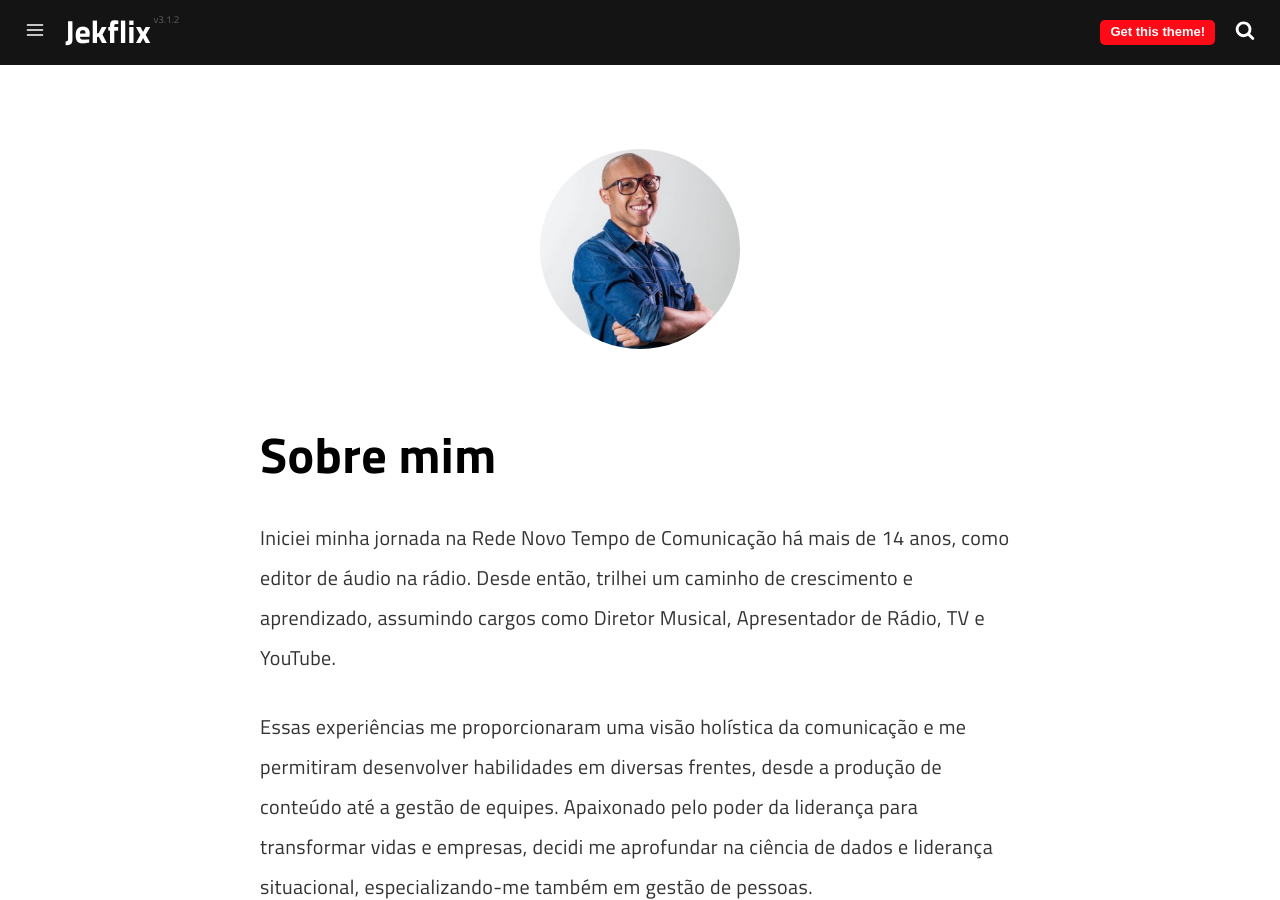
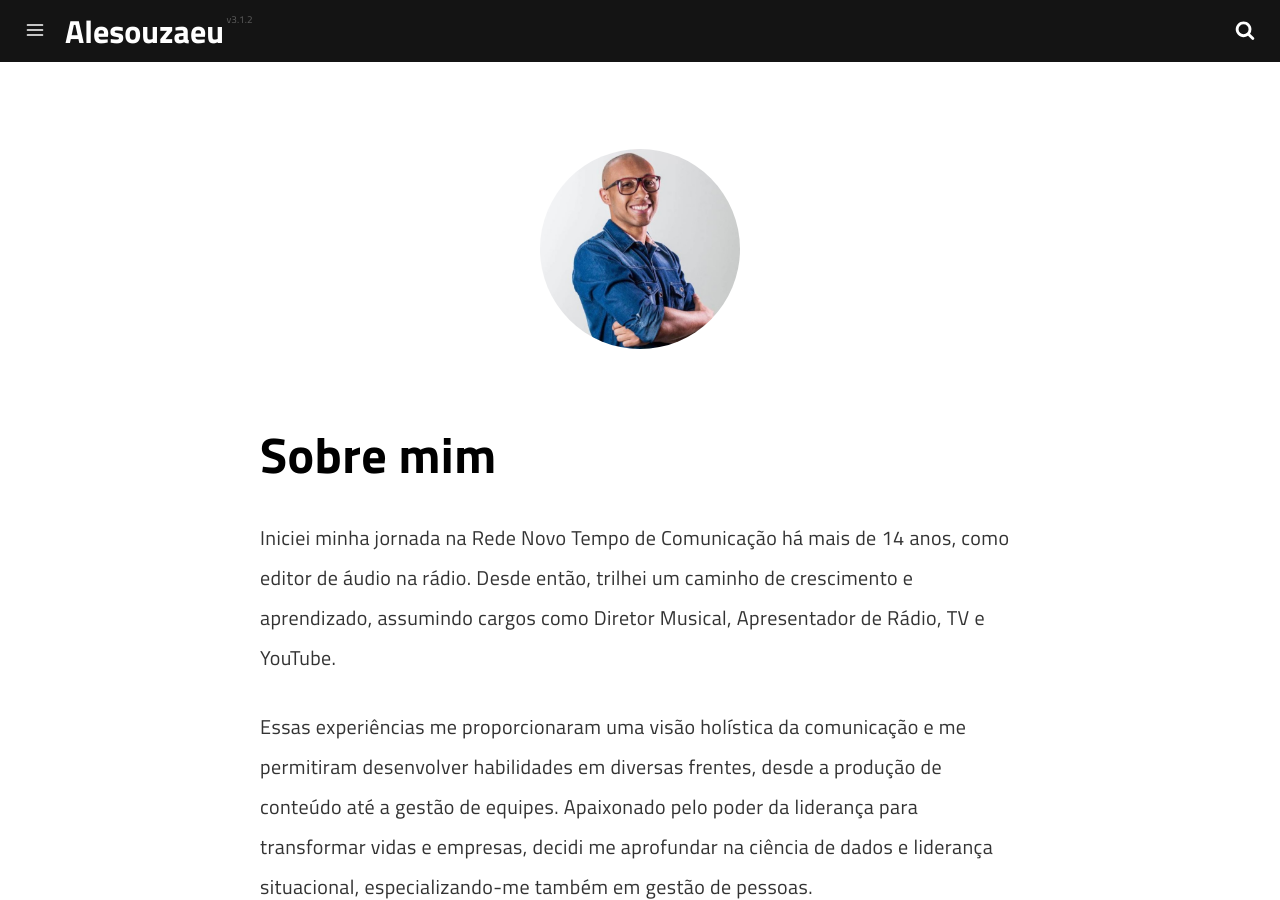
Before and after one commit to alesouzaeu/alesouzaeu.github.io, a Jekyll site: the page built from pages/about.md, in a window 1280 px wide and 900 px high. Built offline with Jekyll 4.4.1, drawn with Linux system fonts in a browser that asks for light colours; a script that is not in the unit is left out.

Commit message:
Update _config.yml

```diff
--- a/_config.yml
+++ b/_config.yml
@@ -1,6 +1,6 @@
 # Site Settings
-name: Jekflix
-title: Jekflix | A blog theme for Jekyll
+name: Alesouzaeu
+title: Alesouzaeu | Meu porfólio
 description: Jekflix is a template for Jekyll inspired by Netflix and made by
   Thiago Rossener.
 tags:
@@ -61,7 +61,7 @@ collections:
   authors:
     output: true
 paginate_path: "/page/:num/"
-show_get_theme_btn: true
+show_get_theme_btn: false
 use_logo: false
 
 # Content paginator
```
